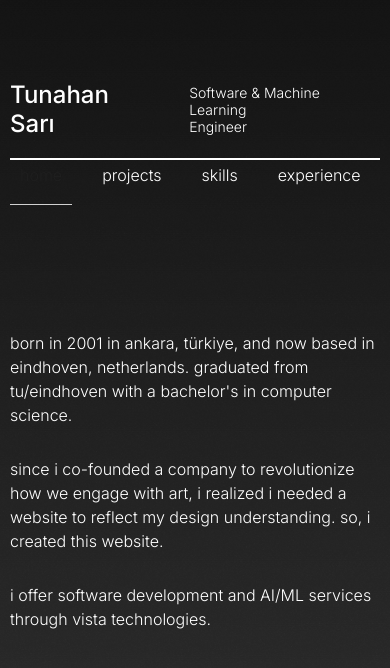
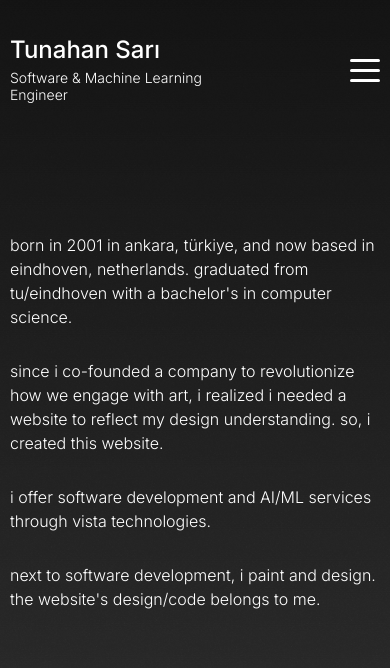
Before and after one commit to TutubanaS/website-tunahan-sari-final, a Vue app in the folder tunahan-sari-website-final/: page / in a window 390 px wide. Shown: the top 668 px of the page. Built offline with nearby package versions, Linux system fonts and the light colour scheme.

Commit message:
phone media is fixed

```diff
--- a/tunahan-sari-website-final/src/components/AppHeader.vue
+++ b/tunahan-sari-website-final/src/components/AppHeader.vue
@@ -1,8 +1,9 @@
-<!-- src/components/Header.vue -->
 <template>
-    <header class="header">
-      <div class="header-content">
-        <!-- Başlık Metinleri -->
+  <div>
+    <!-- Mobile Header -->
+    <header class="header mobile-header">
+      <!-- Mobile Burger Menu -->
+      <div class="mobile-header-content">
         <div class="name-title-container">
           <div class="name">Tunahan Sarı</div>
           <div class="title">
@@ -11,7 +12,49 @@
           </div>
         </div>
 
-        <!-- Navigasyon Menüsü -->
+        <div class="burger-menu" @click="toggleMobileMenu">
+          <div :class="['burger-icon', { 'open': isMobileMenuOpen }]">
+            <span></span>
+            <span></span>
+            <span></span>
+          </div>
+        </div>
+      </div>
+
+      <nav :class="['mobile-navigation', { 'open': isMobileMenuOpen }]">
+        <ul>
+          <li @click="selectSection('home')">
+            <a href="#" @click.prevent="setActiveSection('home')">home</a>
+          </li>
+          <li @click="selectSection('projects')">
+            <a href="#" @click.prevent="setActiveSection('projects')">projects</a>
+          </li>
+          <li @click="selectSection('skills')">
+            <a href="#" @click.prevent="setActiveSection('skills')">skills</a>
+          </li>
+          <li @click="selectSection('experience')">
+            <a href="#" @click.prevent="setActiveSection('experience')">experience</a>
+          </li>
+          <li @click="selectSection('contact')">
+            <a href="#" @click.prevent="setActiveSection('contact')">contact & faq</a>
+          </li>
+        </ul>
+      </nav>
+    </header>
+
+    <!-- Desktop Header -->
+    <header class="header desktop-header">
+      <div class="header-content">
+        <!-- Title Texts -->
+        <div class="name-title-container">
+          <div class="name">Tunahan Sarı</div>
+          <div class="title">
+            Software & Machine Learning<br />
+            Engineer
+          </div>
+        </div>
+
+        <!-- Navigation Menu -->
         <div class="nav-container">
           <div class="header-line"></div>
           <nav class="navigation">
@@ -31,13 +74,14 @@
               <li :class="{ active: activeSection === 'contact' }" ref="contactNavItem">
                 <a href="#" @click.prevent="setActiveSection('contact')">contact & faq</a>
               </li>
-              <!-- Kaydırıcı Göstergesi -->
+              <!-- Indicator -->
               <div class="nav-indicator" :style="indicatorStyle"></div>
             </ul>
           </nav>
         </div>
       </div>
     </header>
+  </div>
 </template>
 
 <script>
@@ -45,7 +89,8 @@
   name: 'AppHeader',
   data() {
     return {
-        activeSection: 'home', // Varsayılan bölüm
+      activeSection: 'home',
+      isMobileMenuOpen: false,
       indicatorStyle: {
         left: '0px',
         width: '0px',
@@ -58,16 +103,23 @@
     });
     window.addEventListener('resize', this.updateIndicator);
   },
-    beforeUnmount() { // Vue 3 için beforeDestroy yerine beforeUnmount kullanılır
+  beforeUnmount() {
     window.removeEventListener('resize', this.updateIndicator);
   },
   methods: {
+    toggleMobileMenu() {
+      this.isMobileMenuOpen = !this.isMobileMenuOpen;
+    },
+    selectSection(section) {
+      this.setActiveSection(section);
+      this.isMobileMenuOpen = false; // Close menu after selection
+    },
     setActiveSection(section) {
       this.activeSection = section;
+      this.$emit('section-selected', section);
       this.$nextTick(() => {
         this.updateIndicator();
       });
-        this.$emit('section-selected', section); // Add this line
     },
     updateIndicator() {
       const activeNavItem = this.$refs[`${this.activeSection}NavItem`];
@@ -87,128 +139,247 @@
 </script>
 
 <style scoped>
+.header {
+  width: 100%;
+  background-color: transparent;
+  color: #fff;
+}
 
-  .header-content {
+/* Mobile Styles */
+@media (max-width: 600px) {
+  .desktop-header {
+    display: none;
+  }
+
+  .mobile-header {
+
+    margin-top: 25px;
+  }
+
+  .mobile-header .mobile-header-content {
+    display: flex;
+    justify-content: space-between;
+    align-items: center;
+  }
+
+  .mobile-header .name-title-container {
+    display: flex;
+    flex-direction: column;
+    gap: 5px;
+  }
+
+  .mobile-header .name {
+    font-size: 24px;
+    font-weight: 500;
+  }
+
+  .mobile-header .title {
+    font-size: 14px;
+    font-weight: 300;
+  }
+
+  /* Burger Menu Styling */
+  .mobile-header .burger-menu {
+    display: block;
+    cursor: pointer;
+    z-index: 1000;
+    position: relative;
+  }
+
+  .mobile-header .burger-icon {
+    width: 30px;
+    height: 20px;
+    position: relative;
+    transform: rotate(0deg);
+    transition: .5s ease-in-out;
+    cursor: pointer;
+  }
+
+  .mobile-header .burger-icon span {
+    display: block;
+    position: absolute;
+    height: 3px;
+    width: 100%;
+    background: #fff;
+    border-radius: 9px;
+    opacity: 1;
+    left: 0;
+    transform: rotate(0deg);
+    transition: .25s ease-in-out;
+  }
+
+  .mobile-header .burger-icon span:nth-child(1) {
+    top: 0px;
+  }
+
+  .mobile-header .burger-icon span:nth-child(2) {
+    top: 10px;
+  }
+
+  .mobile-header .burger-icon span:nth-child(3) {
+    top: 20px;
+  }
+
+  .mobile-header .burger-icon.open span:nth-child(1) {
+    top: 10px;
+    transform: rotate(135deg);
+  }
+
+  .mobile-header .burger-icon.open span:nth-child(2) {
+    opacity: 0;
+    left: -60px;
+  }
+
+  .mobile-header .burger-icon.open span:nth-child(3) {
+    top: 10px;
+    transform: rotate(-135deg);
+  }
+
+  /* Mobile Navigation Styling */
+  .mobile-header .mobile-navigation {
+    position: fixed;
+    top: 0;
+    left: 0;
+    width: 100%;
+    height: 100%;
+    background-color: rgba(31, 31, 31, 0.95);
+    display: flex;
+    align-items: center;
+    justify-content: center;
+    transform: translateX(-100%);
+    transition: transform 0.3s ease-in-out;
+    z-index: 100;
+  }
+
+  .mobile-header .mobile-navigation.open {
+    transform: translateX(0);
+  }
+
+  .mobile-header .mobile-navigation ul {
+    display: flex;
+    flex-direction: column;
+    align-items: center;
+    gap: 30px;
+    list-style: none;
+    padding: 0;
+    margin: 0;
+  }
+
+  .mobile-header .mobile-navigation a {
+    color: #fff;
+    text-decoration: none;
+    font-size: 24px;
+    font-weight: 300;
+    transition: color 0.3s;
+  }
+
+  .mobile-header .mobile-navigation a:hover {
+    color: #f0f0f0;
+  }
+}
+
+/* Desktop Styles */
+@media (min-width: 601px) {
+  .mobile-header {
+    display: none;
+  }
+
+  .desktop-header {
+    display: flex;
+    flex-direction: column;
+    align-items: center;
+    padding: 20px 0;
+
+  }
+
+  .desktop-header .header-content {
     width: 100%;
   }
 
-  /* Navigasyon Stilleri */
-  .navigation {
-    position: relative; /* Kaydırıcı göstergesinin konumlandırılması için relative */
-    width: 100%;
-  }
-
-  .navigation ul {
-    width: 100%;
-    list-style: none;
-    display: flex;
-    justify-content: space-between; /* Navigasyon öğelerini ortalar */
-    gap: 50px; /* Öğeler arasındaki boşluk */
-    margin: 0;
-    padding: 0;
-    position: relative;
-  }
-
-  .navigation li {
-    position: relative;
-  }
-
-  .navigation a {
-    color: #fff;
-    text-decoration: none;
-    font-weight: 300;
-    font-size: 18px;
-    padding: 5px 10px; /* Gerektiğinde padding ayarı */
-    transition: color 0.3s; /* Metin renginde yumuşak geçiş */
-  }
-
-  .navigation a:hover {
-    color: #f0f0f0; /* Üzerine gelindiğinde renk değişikliği */
-    cursor: pointer;
-  }
-
-  .nav-indicator {
-    position: absolute;
-    bottom: 0;
-    left: 0;
-    height: 100%; /* Adjust height to cover the text */
-    background-color: rgba(255, 255, 255, 0.8); /* Yarı saydam beyaz arka plan */
-    transition: left 0.5s cubic-bezier(0.4, 0, 0.2, 1), width 0.5s cubic-bezier(0.4, 0, 0.2, 1);
-    pointer-events: none; /* Etkileşimleri yok say */
-    z-index: -1; /* Navigasyon öğelerinin arkasında */
-  }
-
-  .navigation li.active a {
-    color: #1f1f1f; /* Aktif olduğunda metin rengi siyah */
-  }
-
-  /* Nav Container Stilleri */
-  .nav-container {
+  /* Nav Container Styles */
+  .desktop-header .nav-container {
     flex-shrink: 0;
     width: 100%;
     max-width: 800px;
     margin: 0 auto;
   }
 
-  /* Başlık Metinleri Stilleri */
-  .name-title-container {
+  /* Title Texts Styles */
+  .desktop-header .name-title-container {
     display: flex;
-    justify-content: center; /* Center the content */
+    justify-content: center;
     align-items: center;
     margin-bottom: 20px;
-    gap: 30px; /* Add some space between the name and title */
+    gap: 30px;
   }
 
-  .name {
-    font-size: 42px; /* Gerektiğinde boyut ayarı */
+  .desktop-header .name {
+    font-size: 42px;
     font-weight: 500;
   }
 
-  .title {
-    font-size: 18px; /* Gerektiğinde boyut ayarı */
+  .desktop-header .title {
+    font-size: 18px;
     font-weight: 300;
   }
 
-  /* Header Stili */
-  .header {
-    width: 100%;
-    background-color: transparent;
-    color: #fff;
-    display: flex;
-    flex-direction: column;
-    align-items: center; /* İçeriği ortalar */
-    padding: 20px 0; /* Dikey padding */
-    margin-top: 50px;
-  }
-
-  /* Header Çizgisi */
-  .header-line {
+  /* Header Line */
+  .desktop-header .header-line {
     width: 100%;
     height: 2px;
     background-color: #fff;
     margin-bottom: 5px;
   }
 
-  /* Responsive Ayarlamalar */
-  @media (max-width: 600px) {
-    .name {
-      font-size: 24px;
+  /* Navigation Styles */
+  .desktop-header .navigation {
+    position: relative;
+    width: 100%;
   }
 
-    .title {
-      font-size: 14px;
+  .desktop-header .navigation ul {
+    width: 100%;
+    list-style: none;
+    display: flex;
+    justify-content: space-between;
+    gap: 50px;
+    margin: 0;
+    padding: 0;
+    position: relative;
   }
 
-    .navigation a {
-      font-size: 16px;
+  .desktop-header .navigation li {
+    position: relative;
   }
 
-    .nav-indicator {
-      height: 1px;
+  .desktop-header .navigation a {
+    color: #fff;
+    text-decoration: none;
+    font-weight: 300;
+    font-size: 18px;
+    padding: 5px 10px;
+    transition: color 0.3s;
   }
 
-    .navigation ul {
-      gap: 20px;
+  .desktop-header .navigation a:hover {
+    color: #f0f0f0;
+    cursor: pointer;
   }
+
+  .desktop-header .nav-indicator {
+    position: absolute;
+    bottom: 0;
+    left: 0;
+    height: 100%;
+    background-color: rgba(255, 255, 255, 0.8);
+    transition: left 0.5s cubic-bezier(0.4, 0, 0.2, 1), width 0.5s cubic-bezier(0.4, 0, 0.2, 1);
+    pointer-events: none;
+    z-index: -1;
+  }
+
+  .desktop-header .navigation li.active a {
+    color: #1f1f1f;
+  }
+
 }
 </style>
```
Also changed, not shown: tunahan-sari-website-final/src/components/AppContact.vue (+45 -18 lines), tunahan-sari-website-final/src/components/AppExperience.vue (+50 -10 lines), tunahan-sari-website-final/src/components/AppProjects.vue (+32 -38 lines). Lines whose indentation alone changed are shown as unchanged.
